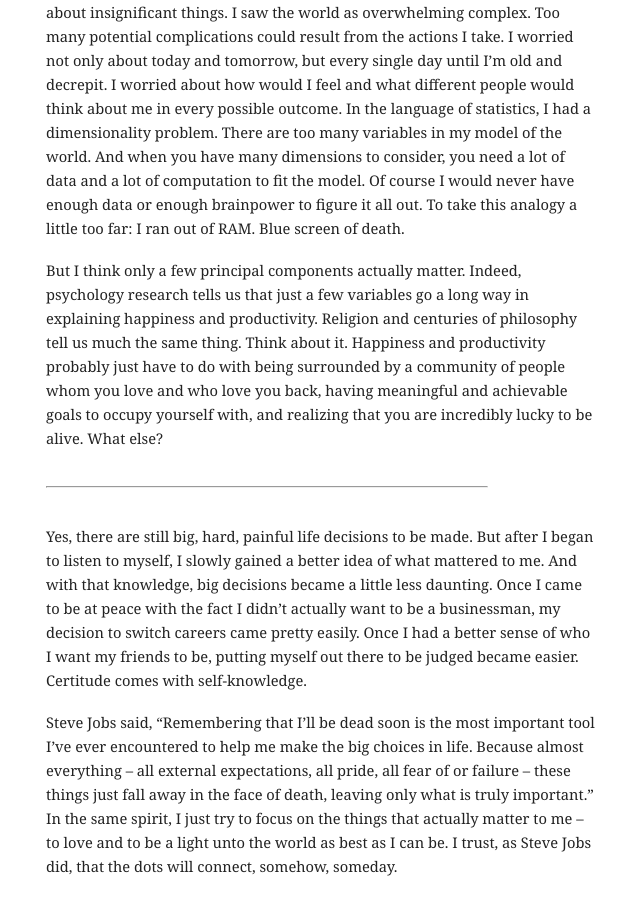
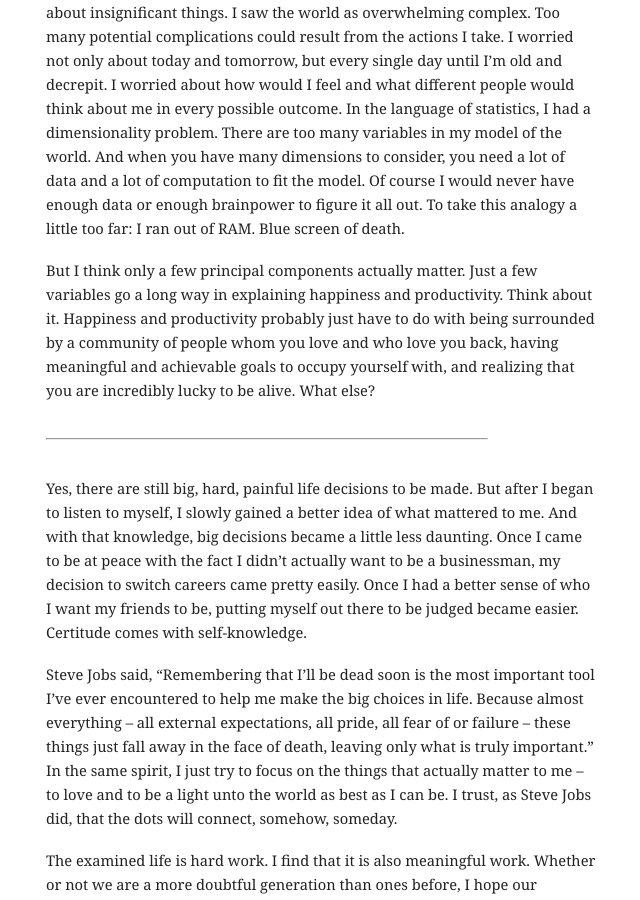
Before and after one commit to mbwong/mbwong.github.com, a Jekyll site: the page built from _posts/2013-12-07-the-examined-life.md, in a window 1280 px wide and 900 px high, scrolled down 1702 px. Shown: the whole window, without its empty margins (304-944 px from the left). Built offline with Jekyll 4.4.1, drawn with Linux system fonts in a browser that asks for light colours.

Commit message:
Update 2013-12-07-the-examined-life.md

```diff
--- a/_posts/2013-12-07-the-examined-life.md
+++ b/_posts/2013-12-07-the-examined-life.md
@@ -30,7 +30,7 @@ Our culture asks us some big looming capitalized questions -- like "Are you foll
 
 In retrospect, many decisions were difficult for me because I cared too much about insignificant things. I saw the world as overwhelming complex. Too many potential complications could result from the actions I take. I worried not only about today and tomorrow, but every single day until I’m old and decrepit. I worried about how would I feel and what different people would think about me in every possible outcome. In the language of statistics, I had a dimensionality problem. There are too many variables in my model of the world. And when you have many dimensions to consider, you need a lot of data and a lot of computation to fit the model. Of course I would never have enough data or enough brainpower to figure it all out. To take this analogy a little too far: I ran out of RAM. Blue screen of death.
 
-But I think only a few principal components actually matter. Indeed, psychology research tells us that just a few variables go a long way in explaining happiness and productivity. Religion and centuries of philosophy tell us much the same thing. Think about it. Happiness and productivity probably just have to do with being surrounded by a community of people whom you love and who love you back, having meaningful and achievable goals to occupy yourself with, and realizing that you are incredibly lucky to be alive. What else?
+But I think only a few principal components actually matter. Just a few variables go a long way in explaining happiness and productivity. Think about it. Happiness and productivity probably just have to do with being surrounded by a community of people whom you love and who love you back, having meaningful and achievable goals to occupy yourself with, and realizing that you are incredibly lucky to be alive. What else?
 
 -----------------------
 
```
